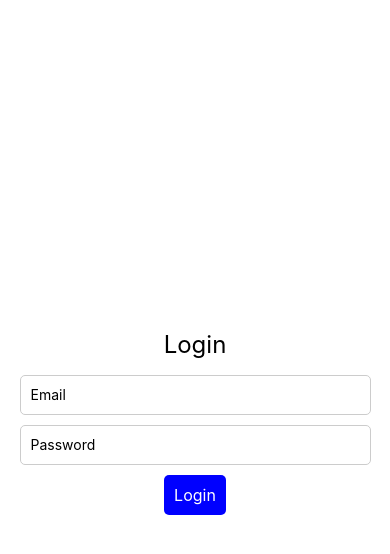
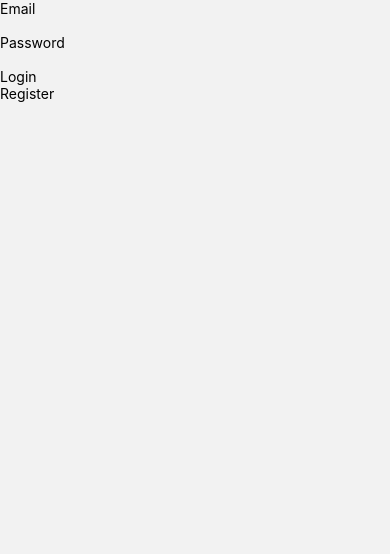
Before and after one commit to amitaravi/react-share-app, a React Native app: screen / in a window 390 px wide. Shown: the top 554 px of the page. Built offline with nearby package versions, Linux system fonts and the light colour scheme; no server answers.

Commit message:
Add files via upload

```diff
--- a/screens/Login.js
+++ b/screens/Login.js
@@ -1,76 +1,49 @@
 import React, { useState } from 'react';
-import { StyleSheet, Text, TextInput, TouchableOpacity, View } from 'react-native';
-import firebase from '../firebase';
+import { View, Text, TextInput, TouchableOpacity } from 'react-native';
+import { useNavigation } from '@react-navigation/native';
+import firebase from '../services/firebase';
 
-const LoginScreen = ({ navigation }) => {
+const LoginScreen = () => {
   const [email, setEmail] = useState('');
   const [password, setPassword] = useState('');
+  const navigation = useNavigation();
 
   const handleLogin = () => {
     firebase
       .auth()
       .signInWithEmailAndPassword(email, password)
       .then(() => {
-        navigation.navigate('Home');
+        navigation.navigate('UserProducts');
       })
-      .catch(error => {
+      .catch((error) => {
         console.log(error);
       });
   };
 
+  const handleRegister = () => {
+    navigation.navigate('Register');
+  };
+
   return (
-    <View style={styles.container}>
-      <Text style={styles.title}>Login</Text>
+    <View>
+      <Text>Email</Text>
       <TextInput
-        style={styles.input}
-        placeholder="Email"
         value={email}
         onChangeText={setEmail}
-        autoCapitalize="none"
       />
+      <Text>Password</Text>
       <TextInput
-        style={styles.input}
-        placeholder="Password"
         value={password}
         onChangeText={setPassword}
-        secureTextEntry
       />
-      <TouchableOpacity style={styles.button} onPress={handleLogin}>
-        <Text style={styles.buttonText}>Login</Text>
+      <TouchableOpacity onPress={handleLogin}>
+        <Text>Login</Text>
+      </TouchableOpacity>
+      <TouchableOpacity onPress={handleRegister}>
+        <Text>Register</Text>
       </TouchableOpacity>
     </View>
   );
 };
 
-const styles = StyleSheet.create({
-  container: {
-    flex: 1,
-    alignItems: 'center',
-    justifyContent: 'center',
-    backgroundColor: '#fff',
-  },
-  title: {
-    fontSize: 24,
-    marginBottom: 16,
-  },
-  input: {
-    height: 40,
-    width: '90%',
-    borderColor: '#ccc',
-    borderWidth: 1,
-    borderRadius: 5,
-    padding: 10,
-    marginBottom: 10,
-  },
-  button: {
-    backgroundColor: 'blue',
-    borderRadius: 5,
-    padding: 10,
-  },
-  buttonText: {
-    color: '#fff',
-    fontSize: 16,
-  },
-});
-
 export default LoginScreen;
```
